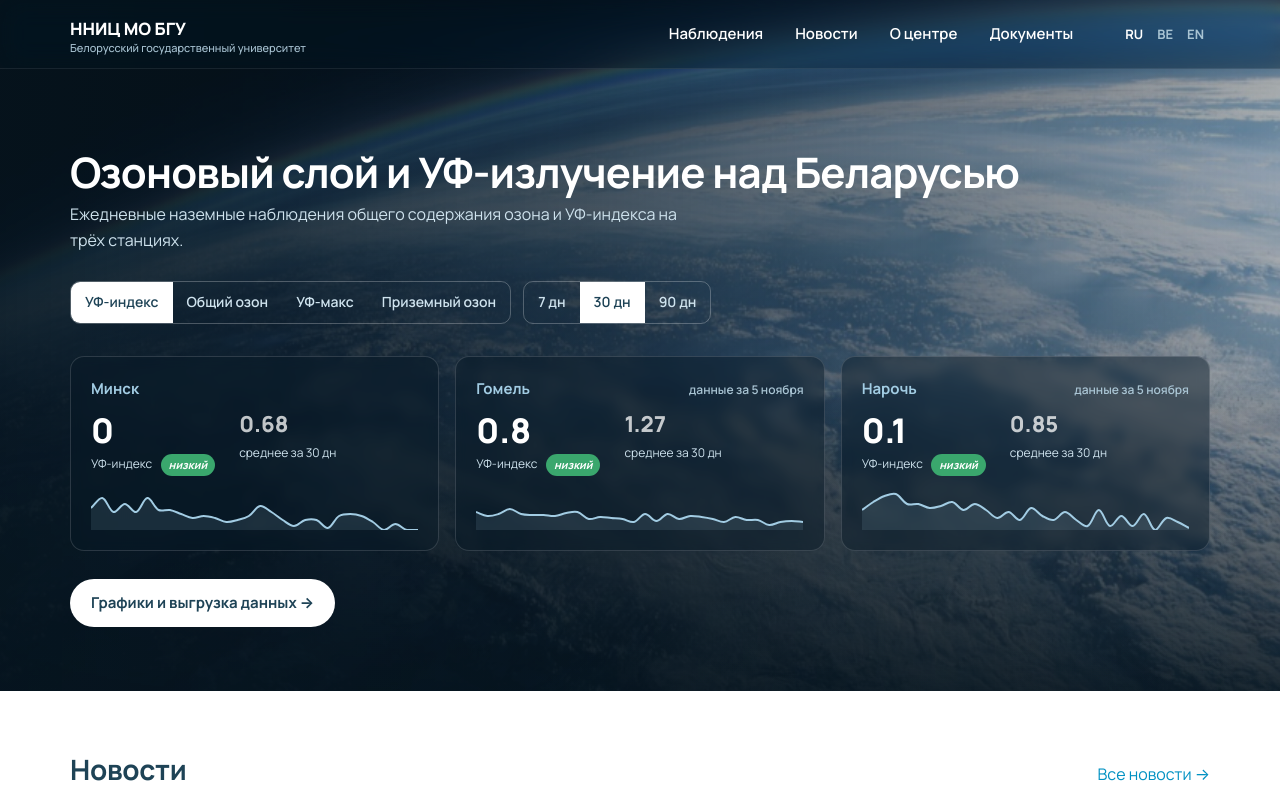
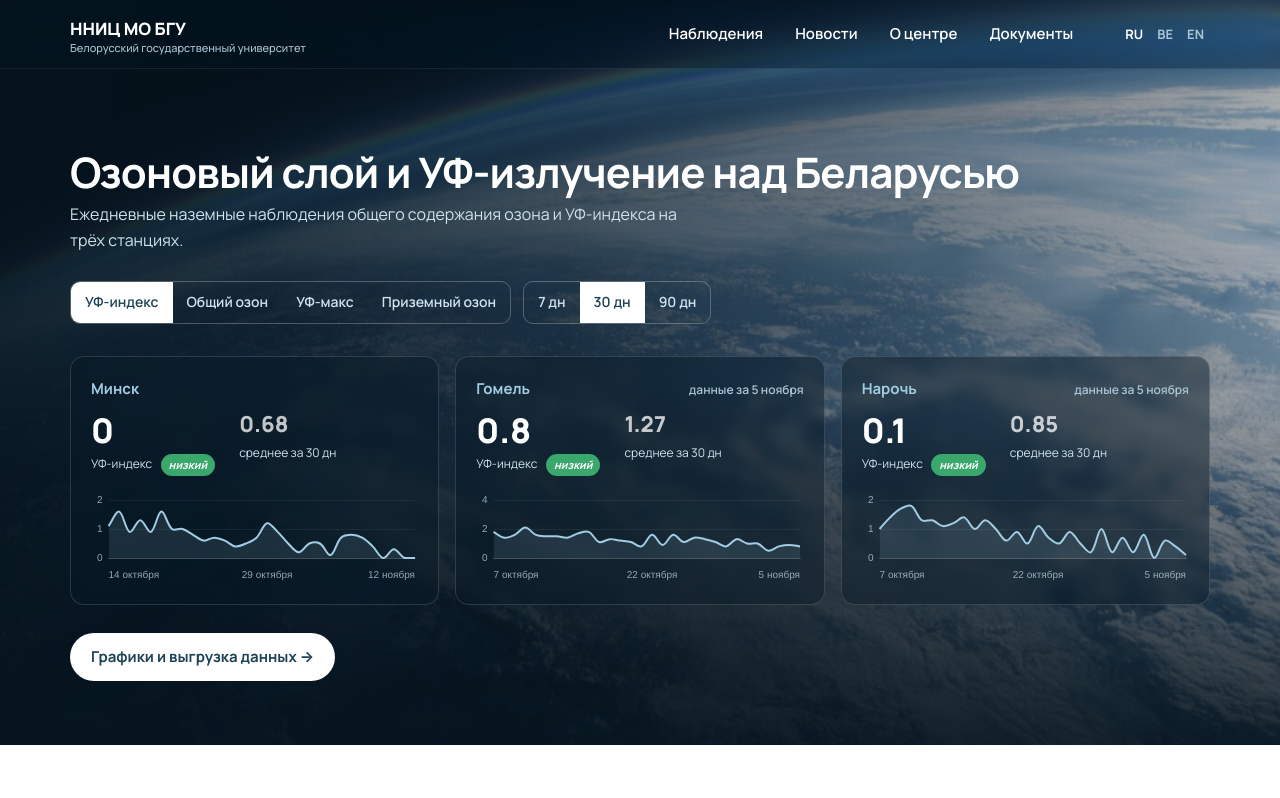
Before and after one commit to silkov78/ozone-new, a plain HTML site: page index.html in a window 1280 px wide. Shown: the top 798 px of the page. Drawn offline with nearby package versions, Linux system fonts and the light colour scheme.

Commit message:
feat: home sparklines with minimal axes, smooth full-width Minsk card for surface ozone
Co-Authored-By: Claude Opus 5.5 <noreply@anthropic.com>

```diff
--- a/assets/style.css
+++ b/assets/style.css
@@ -459,3 +459,11 @@ section.section-soft h2{font-size:22px!important}
 #download{padding:20px 0 72px!important}
 #download .obs-side .city-card .row{max-height:none;flex:none;padding:12px 0}
 #download{padding-bottom:44px!important}
+
+/* мини-графики с осями */
+.today .station .spark{height:96px;margin-top:12px}
+
+/* приземный озон: Минск плавно на всю ширину */
+.today.solo{grid-template-columns:1fr}
+.today.solo .station .spark{height:150px}
+::view-transition-group(*){animation-duration:.45s;animation-timing-function:cubic-bezier(.2,.8,.2,1)}
--- a/index.html
+++ b/index.html
@@ -8,10 +8,10 @@
 <link rel="apple-touch-icon" sizes="180x180" href="assets/img/brand/favicon-180.png">
 <link rel="manifest" href="assets/img/brand/site.webmanifest">
 <meta name="theme-color" content="#1e4356">
-<link rel="stylesheet" href="assets/style.css?v=74">
+<link rel="stylesheet" href="assets/style.css?v=79">
 <script src="https://cdnjs.cloudflare.com/ajax/libs/Chart.js/4.4.1/chart.umd.min.js"></script>
 </head><body>
-<div id="header"></div><script src="assets/layout.js?v=74"></script>
+<div id="header"></div><script src="assets/layout.js?v=79"></script>
 
 <section class="hero" id="hero"><div class="container">
   <h1>Озоновый слой и УФ-излучение над Беларусью</h1>
@@ -53,17 +53,22 @@ function renderToday() {
     const lo = lastOf(hp + "_" + k), v = lo.value, cr = OBS.slice(0, lo.i + 1).slice(-hd), vals = cr.map(o => o[hp + "_" + k]).filter(x => x != null);
     const avg = (vals.reduce((a, b) => a + b, 0) / vals.length).toFixed(hp === "total_ozone" ? 0 : 2);
     const badge = hp.includes("uvi") ? (([c, l]) => ` <i class="uvi-badge ${c}">${l}</i>`)(uviClass(v)) : "";
-    return `<div class="station"><h3>${n}${k !== "minsk" ? `<span class="asof">данные за ${shortDate(lo.date)}</span>` : ""}</h3><div class="vals">
+    return `<div class="station" style="view-transition-name:st-${k}"><h3>${n}${k !== "minsk" ? `<span class="asof">данные за ${shortDate(lo.date)}</span>` : ""}</h3><div class="vals">
       <div class="val"><b>${v}</b><span>${PU[hp][0]} ${PU[hp][1]}${badge}</span></div>
       <div class="val"><b style="font-size:22px;opacity:.75">${avg}</b><span>среднее за ${hd} дн</span></div>
     </div><div class="spark"><canvas id="sp-${k}"></canvas></div></div>`;
   }).join("");
+  const box = document.getElementById("today");
+  box.classList.toggle("solo", sts.length === 1);
   sts.forEach(([k]) => { const lo = lastOf(hp + "_" + k), cr = OBS.slice(0, lo.i + 1).slice(-hd); sparks.push(new Chart(document.getElementById("sp-" + k), {
     type: "line", data: { labels: cr.map(o => o.date), datasets: [{ data: cr.map(o => o[hp + "_" + k]), borderColor: "#a2cce3", borderWidth: 2, pointRadius: 0, tension: .35, fill: { target: "origin" }, backgroundColor: "rgba(162,204,227,.12)" }] },
-    options: { responsive: true, maintainAspectRatio: false, animation: { duration: 300 }, plugins: { legend: { display: false }, tooltip: { enabled: true, displayColors: false } }, scales: { x: { display: false }, y: { display: false } } }
+    options: { responsive: true, maintainAspectRatio: false, animation: { duration: 300 }, plugins: { legend: { display: false }, tooltip: { enabled: true, displayColors: false } }, scales: {
+      x: { grid: { display: false }, border: { color: "rgba(255,255,255,.18)" }, ticks: { color: "rgba(207,227,238,.7)", font: { size: 10 }, maxRotation: 0, autoSkip: false, align: "inner", callback: function (v, i, t) { const m = Math.round((t.length - 1) / 2); return i === 0 || i === m || i === t.length - 1 ? shortDate(this.getLabelForValue(v)) : ""; } } },
+      y: { position: "left", grid: { color: "rgba(255,255,255,.06)", drawTicks: false }, border: { display: false }, ticks: { color: "rgba(207,227,238,.7)", font: { size: 10 }, maxTicksLimit: 3, padding: 6 } } } }
   })); });
 }
-document.querySelectorAll("#hp button").forEach(b => b.onclick = () => { hp = b.dataset.p; document.querySelectorAll("#hp button").forEach(x => x.classList.toggle("on", x === b)); renderToday(); });
+const smooth = fn => document.startViewTransition && !matchMedia("(prefers-reduced-motion: reduce)").matches ? document.startViewTransition(fn) : fn();
+document.querySelectorAll("#hp button").forEach(b => b.onclick = () => { hp = b.dataset.p; document.querySelectorAll("#hp button").forEach(x => x.classList.toggle("on", x === b)); smooth(renderToday); });
 document.querySelectorAll("#hd button").forEach(b => b.onclick = () => { hd = +b.dataset.d; document.querySelectorAll("#hd button").forEach(x => x.classList.toggle("on", x === b)); renderToday(); });
 renderToday();
 const meta = n => `<span class="date">${fmtDate(n.published)}${n.source_url ? ` · ${domain(n.source_url)}` : ""}</span>`;
```
Also changed, not shown: about.html (+2 -2 lines), documents.html (+2 -2 lines), news-item.html (+2 -2 lines), news.html (+2 -2 lines), observations.html (+2 -2 lines), team-member.html (+2 -2 lines).
